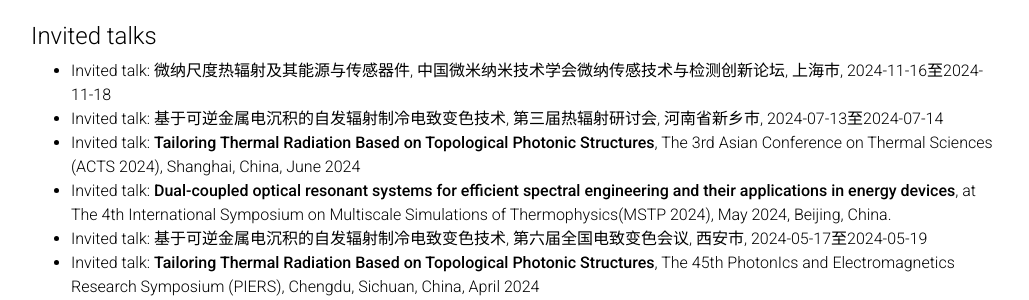
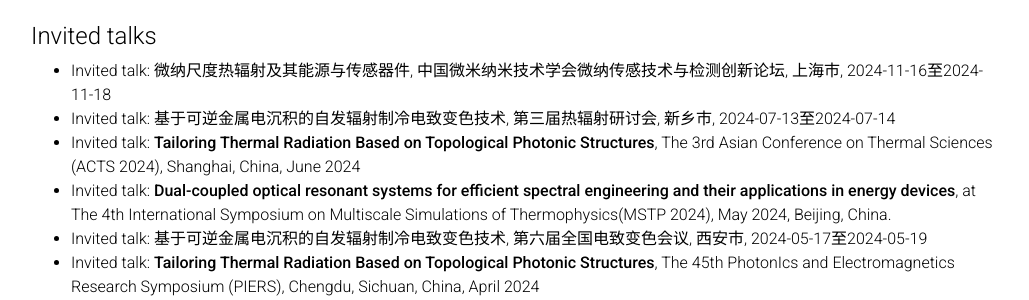
Before and after one commit to boxiangwang-light/boxiangwang-light.github.io, a Jekyll site: the page built from _pages/talks.md, in a window 1280 px wide and 1295 px high. Shown: the part 162-462 px from the top of the window, without its empty margins (124-1153 px from the left). Built offline with Jekyll 4.4.1, drawn with Linux system fonts in a browser that asks for light colours; comment, search, counter and statistics services are not loaded.

Commit message:
Update talks.md

```diff
--- a/_pages/talks.md
+++ b/_pages/talks.md
@@ -7,7 +7,7 @@ nav: true
 
 #### Invited talks
 - Invited talk: **微纳尺度热辐射及其能源与传感器件**, 中国微米纳米技术学会微纳传感技术与检测创新论坛, 上海市, 2024-11-16至2024-11-18
-- Invited talk: **基于可逆金属电沉积的自发辐射制冷电致变色技术**, 第三届热辐射研讨会, 河南省新乡市, 2024-07-13至2024-07-14
+- Invited talk: **基于可逆金属电沉积的自发辐射制冷电致变色技术**, 第三届热辐射研讨会, 新乡市, 2024-07-13至2024-07-14
 - Invited talk: **Tailoring Thermal Radiation Based on Topological Photonic Structures**, The 3rd Asian Conference on Thermal Sciences (ACTS 2024), Shanghai, China, June 2024
 - Invited talk: **Dual-coupled optical resonant systems for efficient spectral engineering and their applications in energy devices**, at The 4th International Symposium on Multiscale Simulations of Thermophysics(MSTP 2024), May 2024, Beijing, China.
 - Invited talk: **基于可逆金属电沉积的自发辐射制冷电致变色技术**, 第六届全国电致变色会议, 西安市, 2024-05-17至2024-05-19
```
